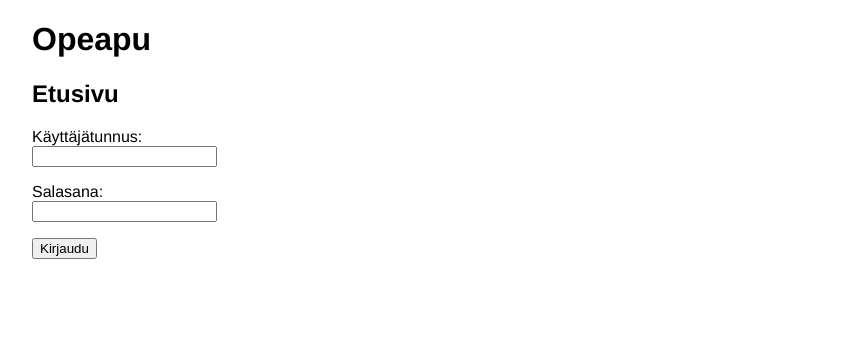
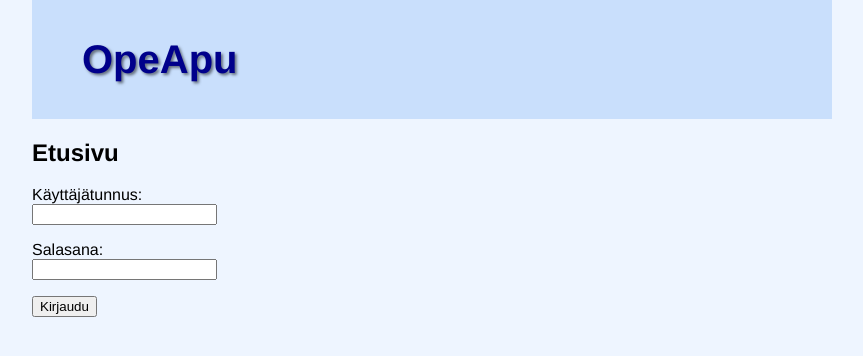
Before and after one commit to Ethervortex/opeapu, a Flask app: page / in a window 1280 px wide. Shown: the top 356 px of the page, without its empty margins (208-1071 px from the left). Run offline with Flask 3, Linux system fonts and the light colour scheme.

Commit message:
Add css to navbar

```diff
--- a/static/main.css
+++ b/static/main.css
@@ -1,8 +1,19 @@
+.header {
+    max-width: 50em;
+    padding: 10px 50px;
+    background: rgb(201, 223, 252);
+    display: flex;
+    font-size: 20px;
+    color: darkblue;
+    font-weight: 800;
+    text-shadow: 2px 2px 3px rgba(0, 0, 0, 0.5);
+}
+
 body {
     margin: auto;
     max-width: 50em;
     font-family: 'Montserrat', 'Helvetica', sans-serif;
-    /*font-family: 'Times New Roman', Times, serif;*/
+    background: rgb(238, 245, 255);
 }
 
 caption {
@@ -10,9 +21,27 @@ caption {
     margin-bottom: 10px;
 }
 
+nav ul {
+    list-style-type: none;
+}
+
 nav li {
     display: inline-block;
     padding: 0 .5em;
+}
+
+nav li a {
+    padding: 8px 10px;
+    color: darkblue;
+    text-align: center;
+    text-decoration: none;
+    border-radius: 5px;
+    font-weight: 600;
+}
+
+nav li a:hover {
+    background-color: darkblue;
+    color: white;
 }
 
 .button-container {
--- a/templates/base.html
+++ b/templates/base.html
@@ -7,7 +7,9 @@
     <link rel="stylesheet" href="{{ url_for('static', filename='main.css') }}">
 </head>
 <body>
-    <h1>Opeapu</h1>
+    <header class="header">
+        <h1>OpeApu</h1>
+    </header>
     {% if session.username %}
     <div>
         <nav>
--- a/templates/students.html
+++ b/templates/students.html
@@ -25,7 +25,7 @@
     <div id="new-student-form" style="display: none;">
         <form action="/students" method="POST">
             <label for="student-name">Nimi:</label>
-            <input type="text" id="student-name" name="student_name" required minlength="3" maxlength="20">
+            <input type="text" id="student-name" name="student_name" required minlength="3" maxlength="25">
             <button type="submit">Tallenna</button>
             <button type="button" id="cancel-button">Peruuta</button>
         </form>
```
